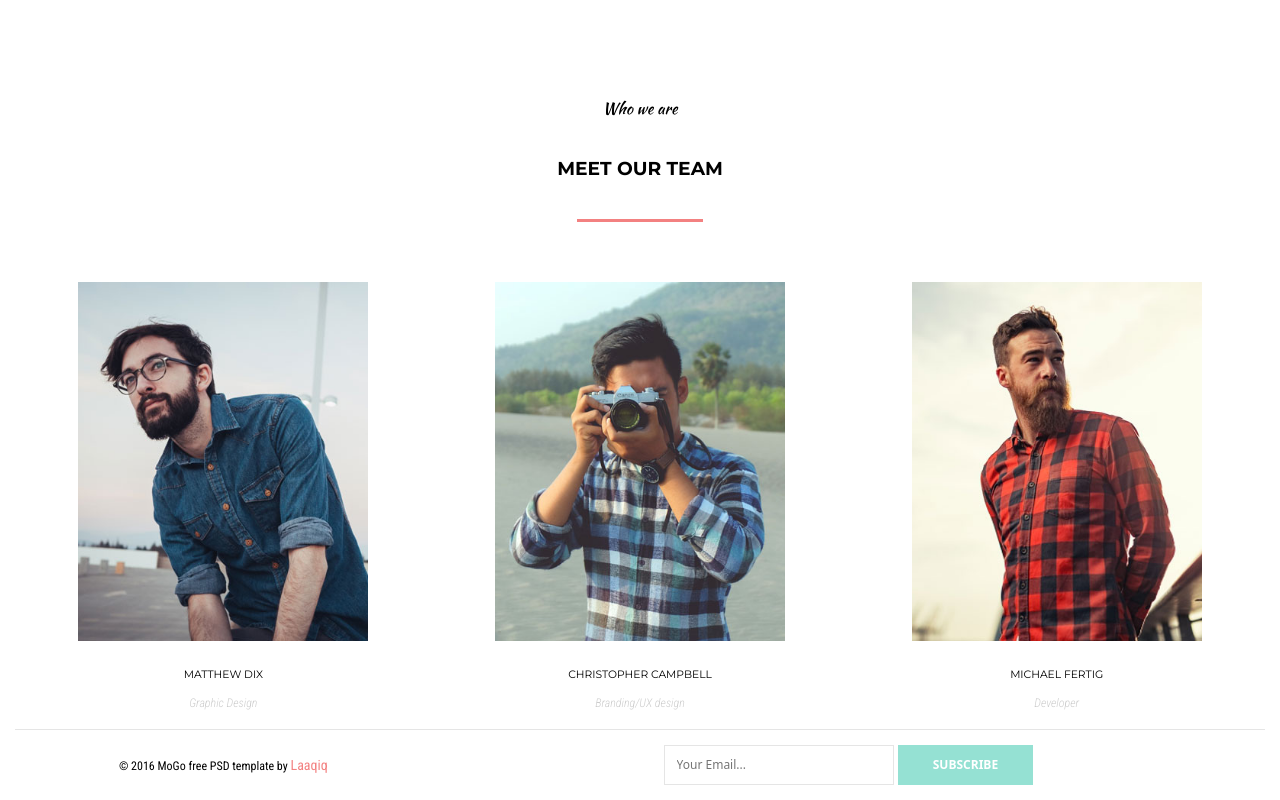
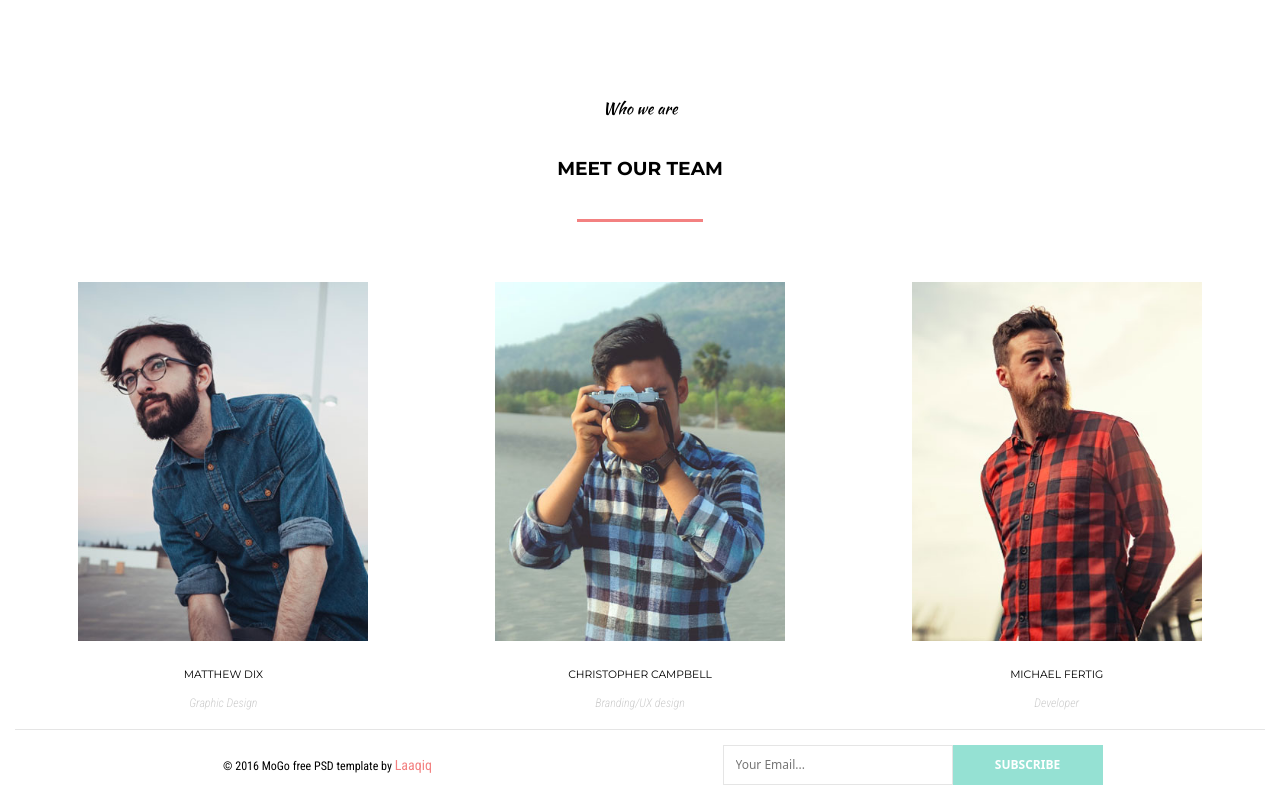
Before and after one commit to Mysolaar/mockup-mogo, a plain HTML site: page index.html in a window 1280 px wide. Shown: the part 1108-1908 px from the top of the page. Drawn offline with nearby package versions, Linux system fonts and the light colour scheme; files that its build step writes are made by us from their sources.

Commit message:
footer fix

```diff
--- a/sass/components/_footer.scss
+++ b/sass/components/_footer.scss
@@ -63,8 +63,9 @@
 @media screen and (min-width: 768px) {
   .footer {
     &__container {
-      grid-template-columns: 1fr 2fr;
+      grid-template-columns: 1fr 1fr;
       grid-template-rows: 1fr;
+      justify-content: space-between;
     }
     &__rights {
       grid-column: 1/ 2;
@@ -72,10 +73,13 @@
       justify-self: start;
     }
     &__form {
-      grid-column: 2/ 4;
+      grid-column: -2/ -1;
       grid-row: 1 / 2;
+      grid-template-columns: repeat(2, 1fr);
       justify-self: end;
-      display: block;
+    }
+    &__button {
+      max-width: 150px;
     }
   }
 }
```
Also changed, not shown: css/main.css, css/main.min.css, kolory.txt (deleted), 2 other files.
